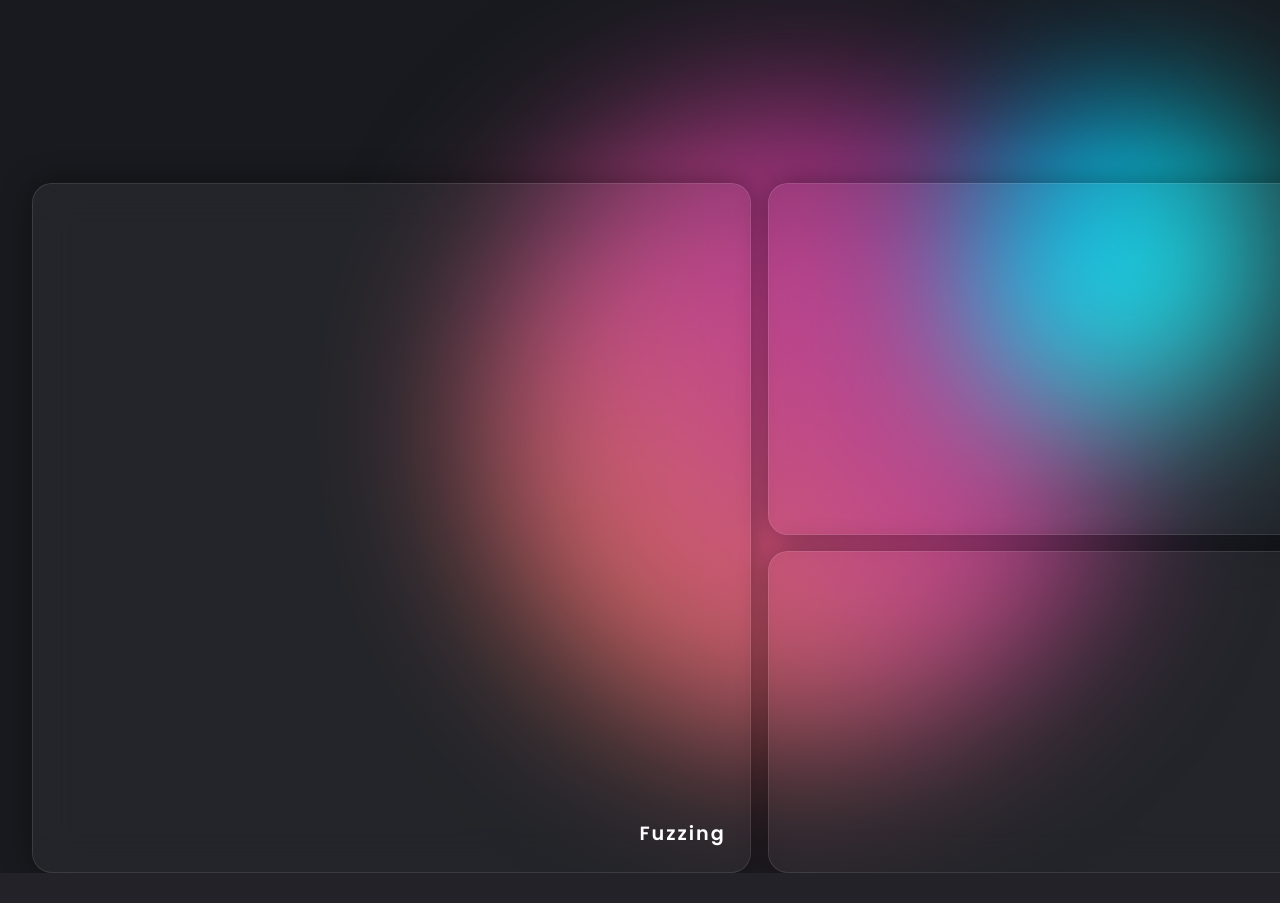
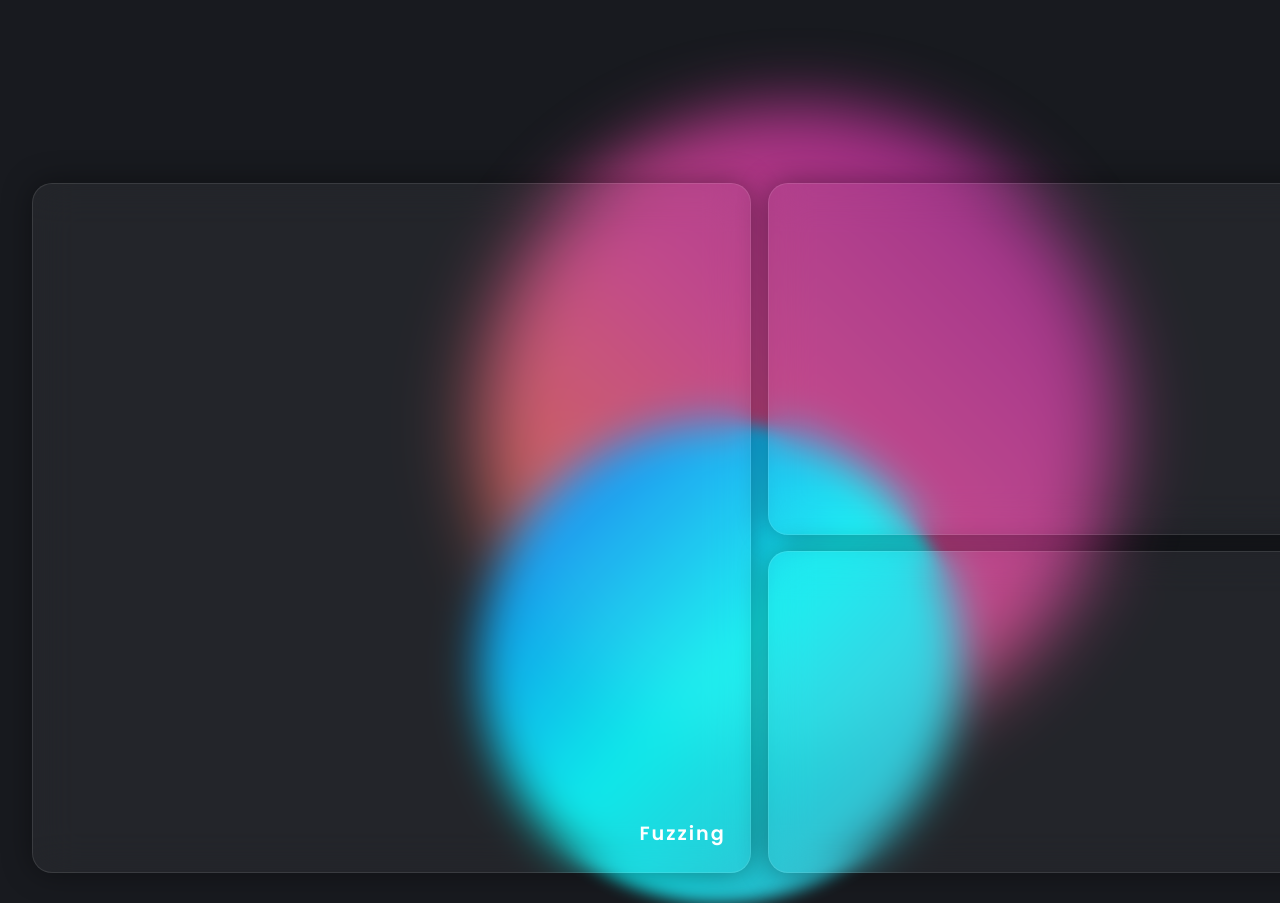
Before and after one commit to SkullB0yG/proyectos, a Python web app: template project_manager/templates/home.html in a window 1280 px wide; the page is wider, and only the part inside the window is pictured. Shown: the part 57-960 px from the top of that part. Before the commit the page ends 930 px from the top of that part, so only its background shows below. Run offline with Jinja, Linux system fonts and the light colour scheme; the template is opened without the code that fills it, so the values that code supplies are empty.

Commit message:
se crea el app.py(flask)

```diff
--- /dev/null
+++ b/project_manager/app.py
@@ -0,0 +1,3 @@
+from flask import Flask
+
+app = Flask(__name__)
--- a/project_manager/static/home.css
+++ b/project_manager/static/home.css
@@ -12,11 +12,16 @@
 }
 
 /* ==== Fondos circulares ==== */
-.circle_pink,
+.circle_pink{
+  position: absolute;
+  border-radius: 50%;
+  filter: blur(2rem);
+  z-index: 0
+}
 .circle_blue {
   position: absolute;
   border-radius: 50%;
-  filter: blur(5rem);
+  filter: blur(0.5rem);
   z-index: 0; /* siempre detrás del contenido */
 }
 
@@ -29,11 +34,11 @@
 }
 
 .circle_blue {
-  width: 20rem;
-  height: 20rem;
+  width: 30rem;
+  height: 30rem;
   background: linear-gradient(to top left, #43B4D2, #00ffff, #0066ff);
-  top: 10rem;
-  right: 0;
+  top: 30rem;
+  right: 20rem;
   opacity: 0.9;
 }
 
@@ -98,13 +103,13 @@
 }
 
 .otro {
-  width: 35%;
+  width: 40%;
   margin-top: 15rem; /* espacio para la navbar */
   display: grid;
-  grid-template-columns: repeat(1, 40rem);
+  grid-template-columns: repeat(1, 50rem);
   grid-template-rows: repeat(1, 22rem);
   gap: 1rem;
-  justify-content: left; /* centra las columnas dentro del section */;
+  justify-content: left; /* centra las columnas dentro del section */
 }
 .card_info2 {
   width: 100%;              /* ocupa todo el ancho de su columna */
```
